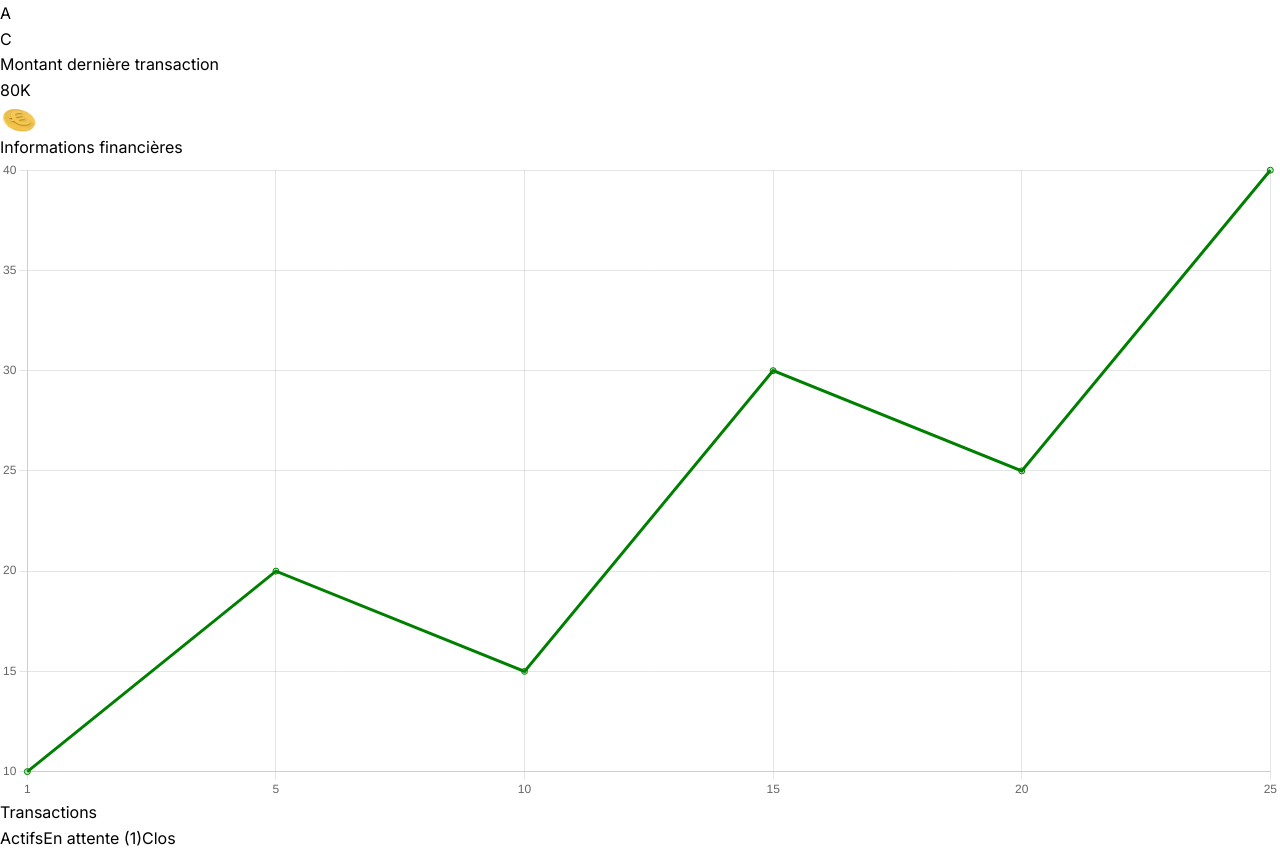
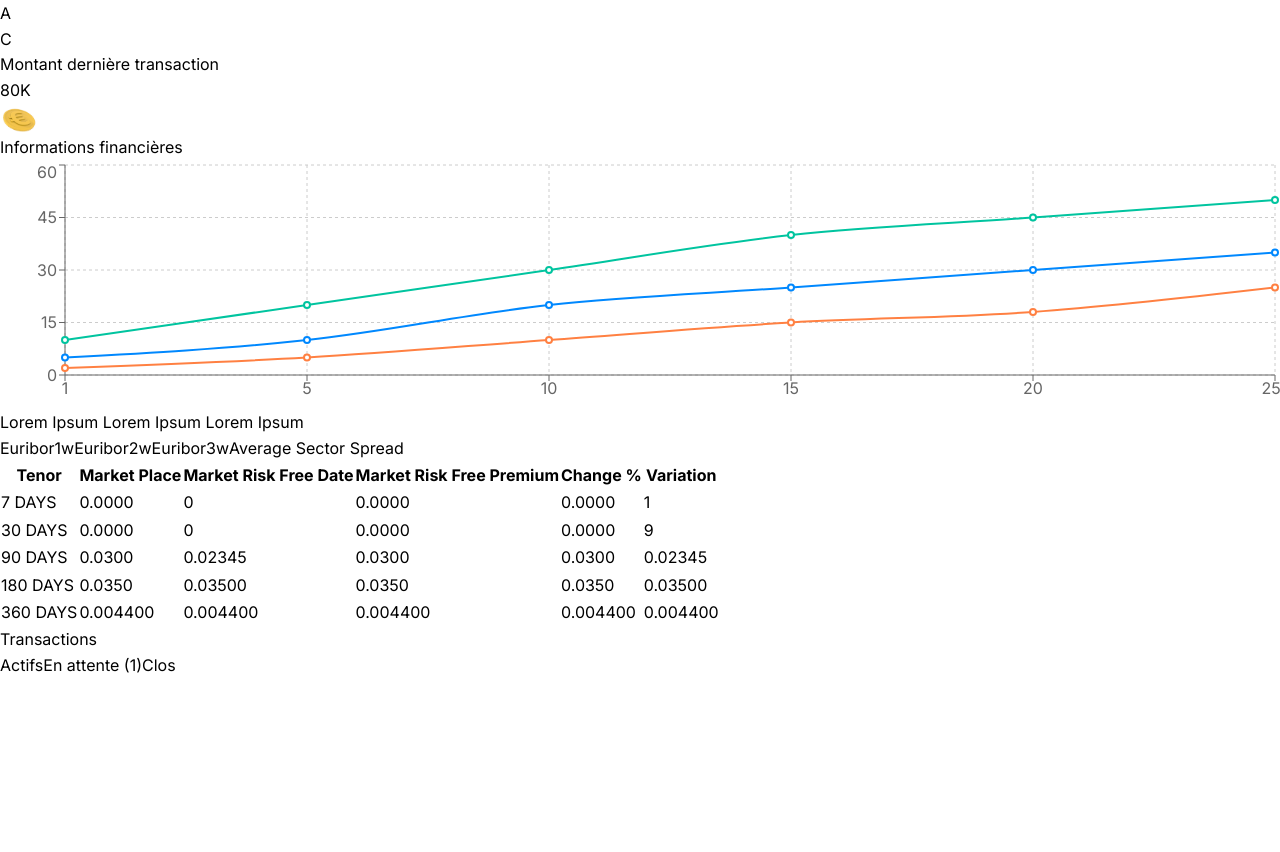
Before and after one commit to Teclit/liqtrade, a Next.js app: page /user in a window 1280 px wide. Shown: the part 824-1676 px from the top of the page. After the commit the page ends 1502 px from the top, so only its background shows below. Built offline with nearby package versions, Linux system fonts and the light colour scheme; no server answers; sample sign-in values are in the browser's storage.

Commit message:
update FinancialInfo component : separate in two components and centralise the data to one file

```diff
--- /dev/null
+++ b/data.js
@@ -0,0 +1,56 @@
+// data.js
+
+export const chartData = [
+    {name: "1", value1: 10, value2: 5, value3: 2},
+    {name: "5", value1: 20, value2: 10, value3: 5},
+    {name: "10", value1: 30, value2: 20, value3: 10},
+    {name: "15", value1: 40, value2: 25, value3: 15},
+    {name: "20", value1: 45, value2: 30, value3: 18},
+    {name: "25", value1: 50, value2: 35, value3: 25},
+];
+
+export const financialData = {
+    tabs: ["Euribor1w", "Euribor2w", "Euribor3w", "Average Sector Spread"],
+    table: [
+        {
+            tenor: "7 DAYS",
+            marketPlace: "0.0000",
+            marketRiskFreeDate: "0",
+            marketRiskFreePremium: "0.0000",
+            change: "0.0000",
+            variation: "1"
+        },
+        {
+            tenor: "30 DAYS",
+            marketPlace: "0.0000",
+            marketRiskFreeDate: "0",
+            marketRiskFreePremium: "0.0000",
+            change: "0.0000",
+            variation: "9"
+        },
+        {
+            tenor: "90 DAYS",
+            marketPlace: "0.0300",
+            marketRiskFreeDate: "0.02345",
+            marketRiskFreePremium: "0.0300",
+            change: "0.0300",
+            variation: "0.02345"
+        },
+        {
+            tenor: "180 DAYS",
+            marketPlace: "0.0350",
+            marketRiskFreeDate: "0.03500",
+            marketRiskFreePremium: "0.0350",
+            change: "0.0350",
+            variation: "0.03500"
+        },
+        {
+            tenor: "360 DAYS",
+            marketPlace: "0.004400",
+            marketRiskFreeDate: "0.004400",
+            marketRiskFreePremium: "0.004400",
+            change: "0.004400",
+            variation: "0.004400"
+        },
+    ],
+};
--- a/package.json
+++ b/package.json
@@ -18,7 +18,8 @@
     "react": "^19.0.0",
     "react-chartjs-2": "^5.3.0",
     "react-dom": "^19.0.0",
-    "react-icons": "^5.5.0"
+    "react-icons": "^5.5.0",
+    "recharts": "^2.15.1"
   },
   "devDependencies": {
     "@eslint/eslintrc": "^3",
--- a/src/app/user/page.tsx
+++ b/src/app/user/page.tsx
@@ -4,10 +4,10 @@ import ProtectedRoute from "@/components/ProtectedRoute";
 import React, {useContext} from "react";
 import {AuthContext} from "@/context/AuthProvider";
 import UserCard from "@/components/UserCard";
-import FinancialChart from "@/components/FinancialChart";
 import Transactions from "@/components/Transactions";
 import UserWelcome from "@/components/UserWelcome";
 import styles from "@/styles/Home.module.css";
+import FinancialInfo from "@/components/FinancialInfo";
 
 export default function UserDashboard() {
     const {logout} = useContext(AuthContext);
@@ -18,7 +18,7 @@ export default function UserDashboard() {
                 <div className={`${styles.blackText} flex-1 ml-3 px-4`}>
                     <UserWelcome />
                     <UserCard />
-                    <FinancialChart />
+                    <FinancialInfo />
                     <Transactions />
                 </div>
             </div>
--- a/src/components/FinancialChart.tsx
+++ b/src/components/FinancialChart.tsx
@@ -1,26 +1,36 @@
-import { Line } from "react-chartjs-2";
-import { Chart, LineElement, CategoryScale, LinearScale, PointElement } from "chart.js";
+"use client";
 
-Chart.register(LineElement, CategoryScale, LinearScale, PointElement);
+import { CartesianGrid, Line, LineChart, ResponsiveContainer, Tooltip, XAxis, YAxis } from "recharts";
 
-export default function FinancialChart() {
-    const data = {
-        labels: ["1", "5", "10", "15", "20", "25"],
-        datasets: [
-            {
-                label: "Performance",
-                data: [10, 20, 15, 30, 25, 40],
-                borderColor: "green",
-                fill: true,
-                backgroundColor: "rgba(0, 128, 0, 0.2)",
-            },
-        ],
-    };
+interface FinancialChartProps {
+    data: { name: string; value1: number; value2: number; value3: number }[];
+}
 
+export default function FinancialChart({ data }: FinancialChartProps) {
     return (
-        <div className="mt-6 bg-white p-6 shadow rounded-md">
-            <h3 className="font-semibold">Informations financières</h3>
-            <Line data={data} />
+        <div className="bg-white p-6 shadow rounded-md flex-2">
+            <ResponsiveContainer width="100%" height={250}>
+                <LineChart data={data}>
+                    <CartesianGrid strokeDasharray="3 3" />
+                    <XAxis dataKey="name" />
+                    <YAxis />
+                    <Tooltip />
+                    <Line type="monotone" dataKey="value1" stroke="#00C49F" strokeWidth={2} />
+                    <Line type="monotone" dataKey="value2" stroke="#0088FE" strokeWidth={2} />
+                    <Line type="monotone" dataKey="value3" stroke="#FF8042" strokeWidth={2} />
+                </LineChart>
+            </ResponsiveContainer>
+            <div className="flex justify-center gap-4 mt-4">
+                <span className="flex items-center gap-1">
+                    <span className="w-3 h-3 bg-green-400 rounded-full"></span> Lorem Ipsum
+                </span>
+                <span className="flex items-center gap-1">
+                    <span className="w-3 h-3 bg-blue-400 rounded-full"></span> Lorem Ipsum
+                </span>
+                <span className="flex items-center gap-1">
+                    <span className="w-3 h-3 bg-orange-400 rounded-full"></span> Lorem Ipsum
+                </span>
+            </div>
         </div>
     );
 }
--- /dev/null
+++ b/src/components/FinancialInfo.tsx
@@ -0,0 +1,26 @@
+import FinancialChart from "@/components/FinancialChart";
+import FinancialTable from "@/components/FinancialTable";
+import React, {useEffect, useState} from "react";
+import {chartData, financialData} from "../../data";
+
+export default function FinancialInfo() {
+    const [data, setData] = useState(chartData); // Initialize with default data
+
+    useEffect(() => {
+        // Simulate fetching data (In real case, replace with API fetch)
+        setTimeout(() => {
+            setData(chartData);
+        }, 1000);
+    }, []);
+
+    return (
+        <div className="flex flex-col gap-4 my-7">
+            <h1 className="text-xl font-bold">Informations financières</h1>
+            <div className=" flex justify-between gap-4">
+                <FinancialChart data={data} />
+                <FinancialTable tabs={financialData.tabs} table={financialData.table} />
+            </div>
+
+        </div>
+    );
+}
--- /dev/null
+++ b/src/components/FinancialTable.tsx
@@ -0,0 +1,66 @@
+"use client";
+
+import { useState } from "react";
+
+interface FinancialTableProps {
+    tabs: string[];
+    table: {
+        tenor: string;
+        marketPlace: string;
+        marketRiskFreeDate: string;
+        marketRiskFreePremium: string;
+        change: string;
+        variation: string;
+    }[];
+}
+
+export default function FinancialTable({ tabs, table }: FinancialTableProps) {
+    const [activeTab, setActiveTab] = useState(tabs[0]);
+
+    return (
+        <div className="bg-white p-6 shadow rounded-md flex-1">
+            {/* Tabs */}
+            <div className="flex  justify-between  border-b bg-gray-50 text-sm font-bold">
+                {tabs.map((tab) => (
+                    <button
+                        key={tab}
+                        onClick={() => setActiveTab(tab)}
+                        className={`px-4 py-2 ${
+                            activeTab === tab ? "bg-blue-100 text-blue-700 font-semibold rounded-t-md" : "text-gray-500"
+                        }`}
+                    >
+                        {tab}
+                    </button>
+                ))}
+            </div>
+
+            {/* Table */}
+            <div className="overflow-x-auto mt-4">
+                <table className="w-full border-collapse">
+                    <thead>
+                    <tr className="border-b text-center text-xs text-gray-600 font-semibold py-2">
+                        <th >Tenor</th>
+                        <th >Market Place</th>
+                        <th >Market Risk Free Date</th>
+                        <th >Market Risk Free Premium</th>
+                        <th >Change %</th>
+                        <th >Variation</th>
+                    </tr>
+                    </thead>
+                    <tbody>
+                    {table.map((row, index) => (
+                        <tr key={index} className="border-b text-center text-xs text-gray-600 ">
+                            <td className="py-2">{row.tenor}</td>
+                            <td className="py-2">{row.marketPlace}</td>
+                            <td className="py-2">{row.marketRiskFreeDate}</td>
+                            <td className="py-2">{row.marketRiskFreePremium}</td>
+                            <td className="py-2">{row.change}</td>
+                            <td className="py-2">{row.variation}</td>
+                        </tr>
+                    ))}
+                    </tbody>
+                </table>
+            </div>
+        </div>
+    );
+}
```
Also changed, not shown: 1 other file (tests, documents, lock files or other folders).
